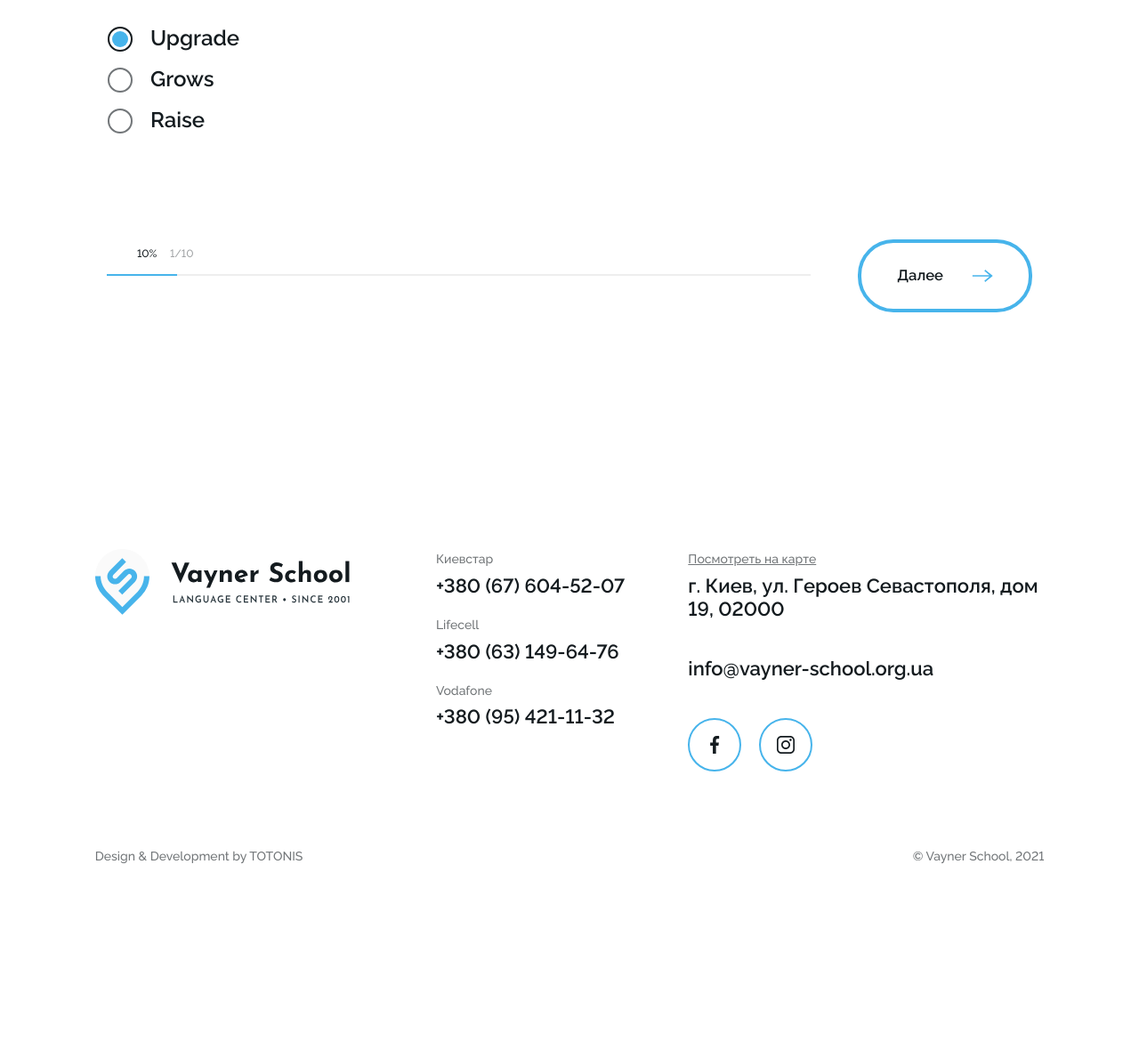
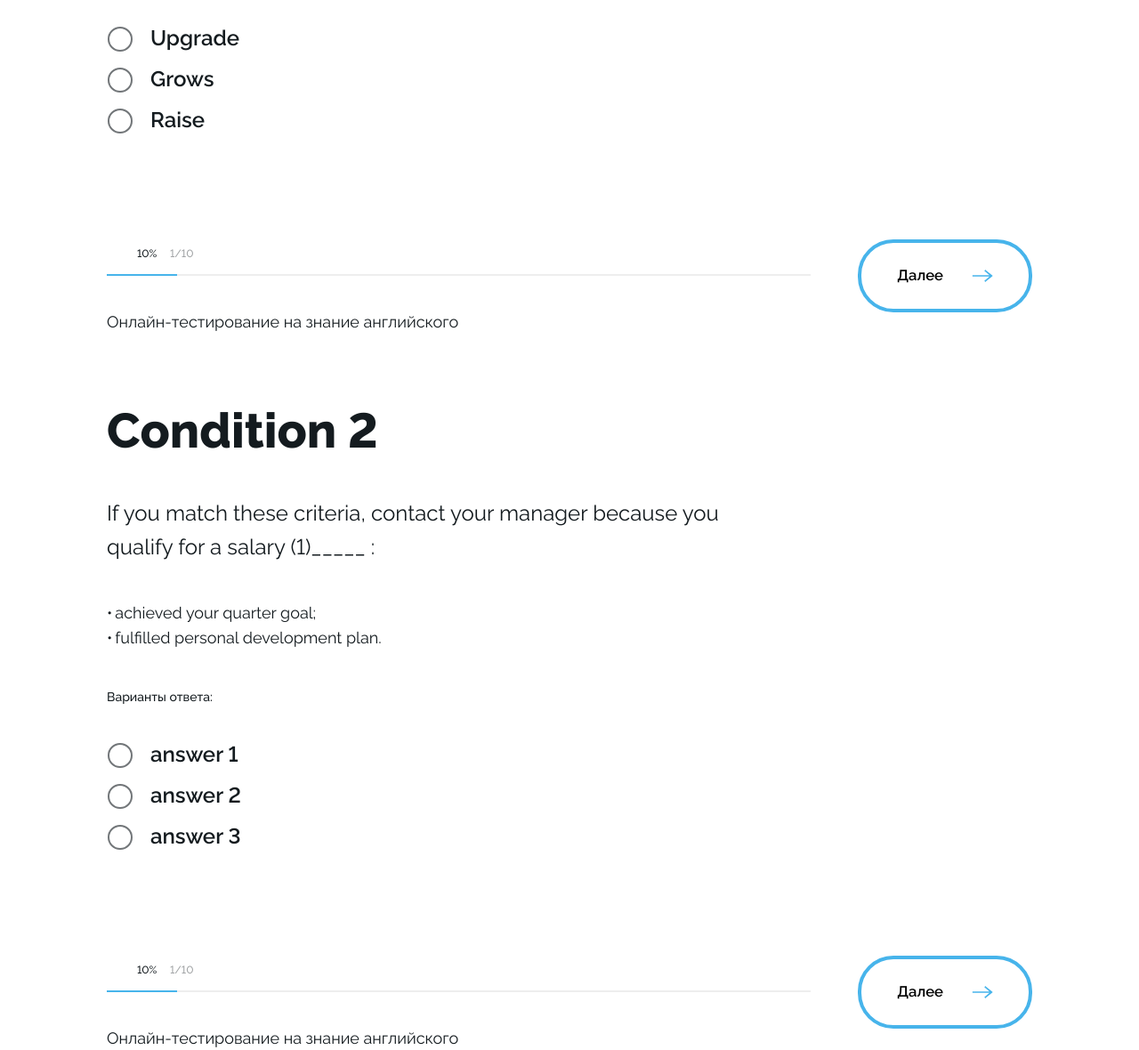
Before and after one commit to iljasbezhanidze/VaynerSchool, a website: page src/test-questions.html in a window 1280 px wide. Shown: the part 800-1980 px from the top of the page at 89% size. Before the commit the page ends 1843 px from the top, so only its background shows below. Drawn offline with nearby package versions, Linux system fonts and the light colour scheme; files that its build step writes are made by us from their sources.

Commit message:
quiz start

```diff
--- a/src/html/_scripts.html
+++ b/src/html/_scripts.html
@@ -1,2 +1,3 @@
+<script src="https://cdn.jsdelivr.net/npm/vue@2.6.14"></script>
 <script src="https://unpkg.com/swiper@7/swiper-bundle.min.js"></script>
 <script src="main.min.js"></script>
--- a/src/js/main.js
+++ b/src/js/main.js
@@ -1,3 +1,79 @@
+//quiz
+const quiz = {
+    questions: [{
+            condition: 'Заполните пропуски и ответьте на вопрос по тексту',
+            text: "If you match these criteria, contact your manager because you qualify for a salary (1)_____ :",
+            responses: [{
+                    text: 'Upgrade',
+                    correct: true,
+                },
+                {
+                    text: 'Grows'
+                },
+                {
+                    text: 'Raise'
+                },
+            ]
+        },
+        {
+            condition: 'Condition 2',
+            text: "Question 2",
+            responses: [{
+                    text: 'answer 1',
+                },
+                {
+                    text: 'answer 2', correct: true,
+                },
+                {
+                    text: 'answer 3'
+                },
+            ]
+        },
+        {
+            condition: 'Condition 3',
+            text: "Question 3",
+            responses: [{
+                    text: 'answer 1',
+                },
+                {
+                    text: 'answer 2'
+                },
+                {
+                    text: 'Raise 3', correct: true,
+                },
+            ]
+        },
+        {
+            condition: 'Condition 4',
+            text: "Question 4",
+            responses: [{
+                    text: 'answer 1',
+                    correct: true,
+                },
+                {
+                    text: 'answer 2'
+                },
+                {
+                    text: 'answer 3'
+                },
+            ]
+        }
+    ],
+}
+
+const test = new Vue({
+    el: "#app",
+    data: {
+        quiz: quiz,
+        questionIndex: 0,
+    },
+    methods: {
+        next: function() {
+            this.questionIndex++
+        }
+    },
+})
+
 //disabled link
 document.querySelector('.b-menu__link_disabled').onclick = e => e.preventDefault()
 
@@ -94,6 +170,7 @@ const modalOpen = document.querySelectorAll('[data-modal-open]')
 const modals = document.querySelectorAll('[data-modal]')
 const moadalInner = document.querySelectorAll('.b-modal')
 const closeModal = document.querySelectorAll('[data-modal-close]')
+
 function hideModals() {
     modals.forEach(elem => {
         elem.classList.remove('b-show');
--- a/src/test-questions.html
+++ b/src/test-questions.html
@@ -12,12 +12,16 @@
 		<div class="b-main b-page__content">
 			<section class="b-main__section">
 				<div class="b-main__container b-main__container_sm">
-					<div class="b-test">
+					<div class="b-test" id="app">
+						<div class="b-test__wrapper" v-for="(question, index) in quiz.questions">
+							<!-- HEADER -->
 							<div class="b-test__header">
-							@@include('html/test-header.html', {
-								"title" : "Заполните пропуски и ответьте на вопрос по тексту",
-							})
+								<div class="b-test-header__description-page">
+									Онлайн-тестирование на знание английского
 								</div>
+								<h1 class="b-test-header__title b-title b-title_xl">{{question.condition}}</h1>
+							</div>
+							<!-- BODY -->
 							<div class="b-test-content b-test__body">
 								<p class="b-test-content__question">If you match these criteria, contact your manager because you qualify for a salary (1)_____ :</p>
 								<ul class="b-test-content__note-list">
@@ -25,20 +29,27 @@
 									<li class="b-test-content__note">fulfilled personal development plan.</li>
 								</ul>
 								<div class="b-test-content__label">Варианты ответа:</div>
-							<div class="b-test-content__variable-wrapper">
-								<input type="radio" class="b-test-content__variable" id="answer1" name="var" checked>
-								<label class="b-test-content__name" for="answer1">Upgrade</label>
+								<ul>
+									<li class="b-test-content__variable-wrapper" v-for="(response, index) in question.responses">
+										<input type="radio" class="b-test-content__variable" :id="'answer' + index" name="var" >
+										<label class="b-test-content__name" :for="'answer' + index">{{response.text}}</label>
+									</li>
+								</ul>
 							</div>
-							<div class="b-test-content__variable-wrapper">
-								<input type="radio" class="b-test-content__variable" id="answer2" name="var">
-								<label class="b-test-content__name" for="answer2">Grows</label>
+							<!-- FOOTER -->
+							<div class="b-test__footer">
+								<div class="b-test-progress">
+									<div class="b-test-progress__stats">
+										<span class="b-test-progress__current-vale">10%</span>
+										<span class="b-test-progress__page-counter">1/10</span>
 									</div>
-							<div class="b-test-content__variable-wrapper">
-								<input type="radio" class="b-test-content__variable" id="answer3" name="var">
-								<label class="b-test-content__name" for="answer3">Raise</label>
+									<div class="b-test-progress__bar">
+										<div class="b-test-progress__filling" style="width: 10%;"></div>
 									</div>
 								</div>
-						@@include('html/test-footer.html')
+								<button class="b-test__btn b-btn b-btn_arrow b-btn_primary b-btn_xl" type="button" v-on:click="next">Далее</button>
+							</div>
+						</div>
 					</div>
 				</div>
 			</section>
```
Also changed, not shown: src/html/current-level.html (+1 -1 lines), src/html/first-screen.html (+2 -1 lines), src/html/title-box-secondary.html (+1 -1 lines), src/test-main.html (+2 -1 lines), 1 other file. Lines whose indentation alone changed are shown as unchanged.
